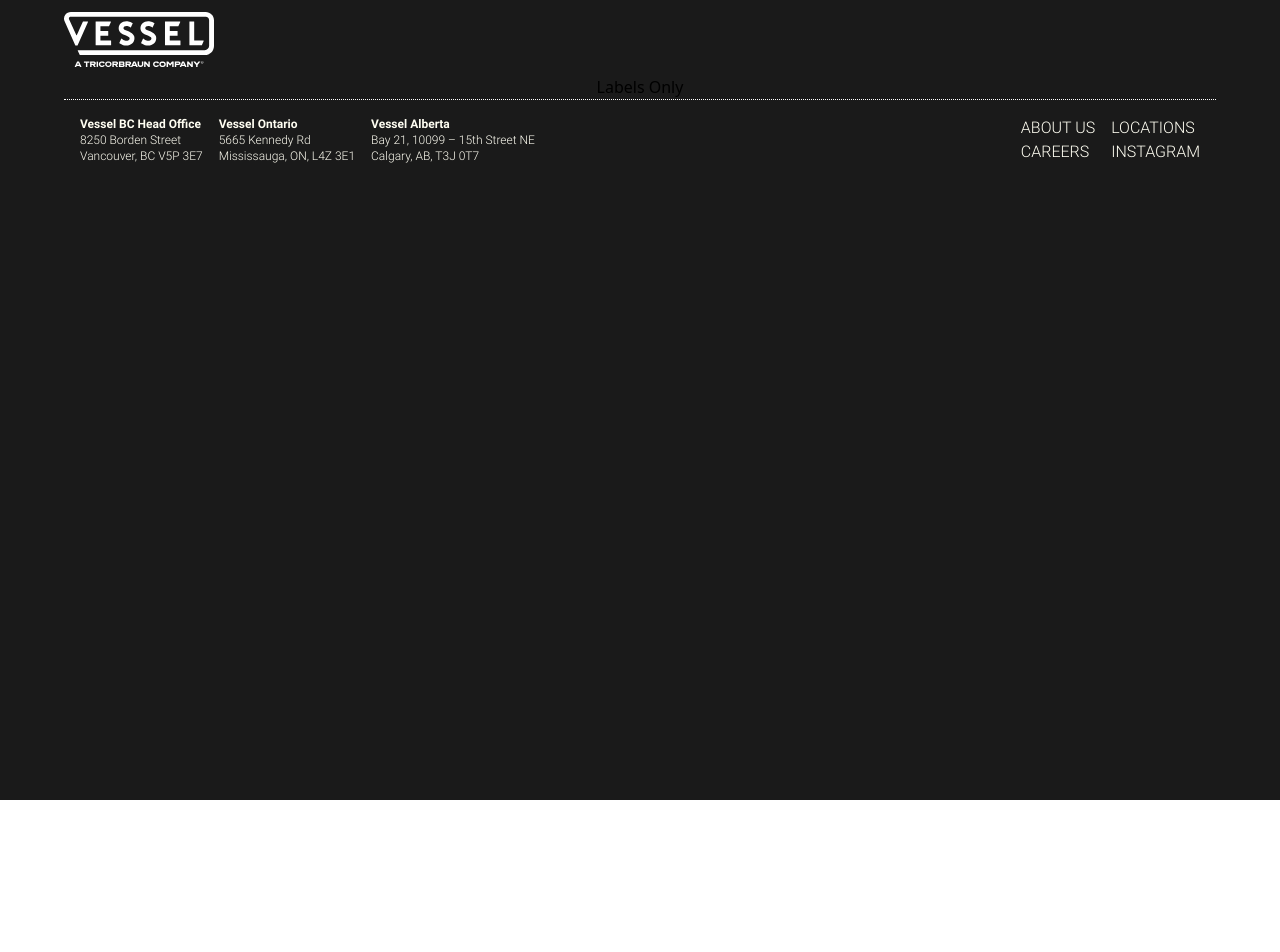
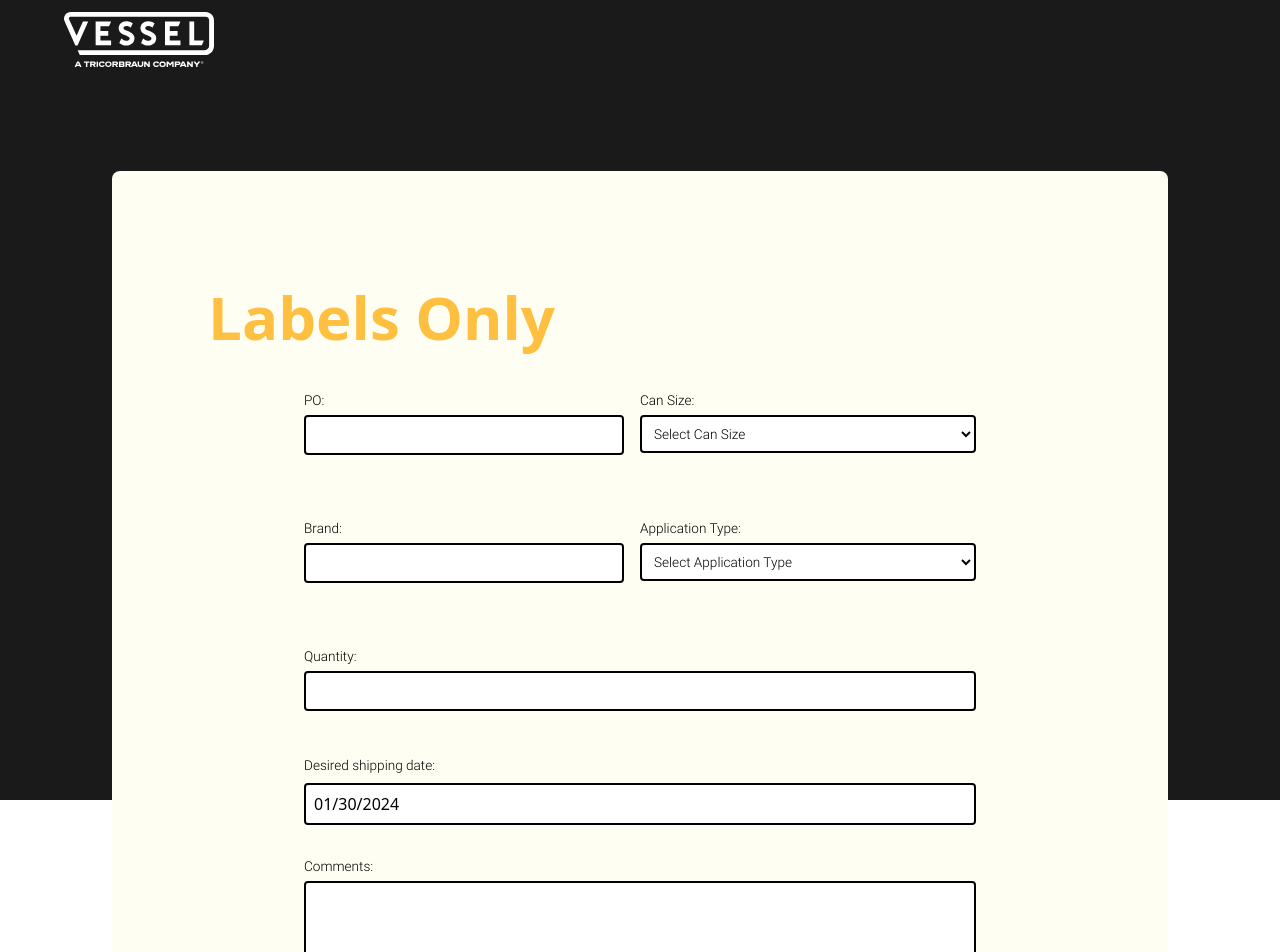
Before and after one commit to VesselPackaging/vesselsite_nextjs, a Next.js app: page /order/labelsonly/reorder in a window 1280 px wide. Shown: the top 952 px of the page. Before the commit the page ends 800 px from the top, so only its background shows below. Built offline with nearby package versions, Linux system fonts and the light colour scheme; a web font is replaced by a local one.

Commit message:
add LabelQty and labelonly reorder and fix formatting anomolies

```diff
--- a/app/order/canapp/page.jsx
+++ b/app/order/canapp/page.jsx
@@ -13,7 +13,7 @@
 import CopackerEmail from '../../../components/forms/inputs/CopackerEmail';
 import Comments from '../../../components/forms/inputs/Comments';
 
-const CanApp = ({location}) => {
+const CanApp = () => {
   const router = useRouter();
   const [submitting, setSubmitting] = useState(false);
   const order = useOrderStore(state => state.order);
--- a/app/order/labelsonly/reorder/page.jsx
+++ b/app/order/labelsonly/reorder/page.jsx
@@ -1,9 +1,98 @@
-import React from 'react'
+"use client";
+import React, { useState, useEffect } from 'react';
+import { useRouter } from 'next/navigation';
+import { useOrderStore } from 'utils/state/store/Order.js';
+import DatePickerSection from '@components/forms/inputs/DatePickerSection';
+import PO from '../../../../components/forms/inputs/PO';
+import ApplicationType from '../../../../components/forms/inputs/ApplicationType';
+import CanSize from '../../../../components/forms/inputs/CanSize';
+import Brand from '../../../../components/forms/inputs/Brand';
+import LabelQty from '@components/forms/inputs/LabelQty';
+import Comments from '../../../../components/forms/inputs/Comments';
 
 const LabelsOnlyReorder = () => {
-  return (
-    <div>Labels Only</div>
-  )
-}
+  const router = useRouter();
+  const [submitting, setSubmitting] = useState(false);
+  const order = useOrderStore(state => state.order);
+  const setField = useOrderStore(state => state.setField);
 
-export default LabelsOnlyReorder
+  const handleSubmit = async (event) => {
+    event.preventDefault();
+
+    const url = process.env.zapier_URL;
+    setSubmitting(true);
+
+    try {
+      const response = await fetch(url, {
+        method: 'POST',
+        headers: {
+          'Content-Type': 'application/json',
+        },
+        body: JSON.stringify(order),
+      });
+
+      if (!response.ok) {
+        throw new Error(`HTTP error! status: ${response.status}`);
+      }
+
+      // Do something with the response if needed
+
+    } catch (error) {
+      console.error('There was a problem with the fetch operation: ', error);
+    } finally {
+      setSubmitting(false);
+    }
+  };
+
+
+return (
+  <section className="flex-start flex-col w-11/12 max-w-full bg-vp-orchid rounded-lg p-24 small_scrn_less_padding my-24 mx-60">
+    <h1 className="head_text text-left">
+      <span className="text-vp-yellow">Labels Only</span>
+    </h1>
+    <form onSubmit={handleSubmit} className="mt-10 mb-10 w-full max-w-2xl mx-auto flex flex-col gap-7">
+    <div className="flex mb-4 flex-column-below-900">
+      <div className='w-1/2 width-100-below-900'>
+      <PO />
+      </div>
+      <div className='w-1/2 width-100-below-900'>
+      <CanSize/>
+      </div>
+    </div>
+
+    <div className="flex mb-4 flex-column-below-900">
+    <div className='w-1/2 width-100-below-900'>
+      <Brand />
+      </div>
+      <div className='w-1/2 width-100-below-900'>
+      <ApplicationType />
+      </div>
+    </div>
+    <div>
+      <LabelQty />
+    </div>
+
+    <div>
+        <DatePickerSection />
+    </div>
+
+    <div>
+      <Comments />
+    </div>
+
+
+      <div className="flex-end mx-3 mb-5 gap-4">
+        <button
+          type="submit"
+          className="bg-blue-500 hover:bg-blue-700 text-white font-bold py-2 px-4 rounded"
+          disabled={submitting}
+        >
+          {submitting ? 'Submitting...' : 'Submit'}
+        </button>
+      </div>
+    </form>
+  </section>
+);
+};
+
+export default LabelsOnlyReorder;
--- a/components/forms/formSections/ShippingDetails.jsx
+++ b/components/forms/formSections/ShippingDetails.jsx
@@ -1,18 +1,11 @@
 import React, { useState } from 'react';
 import { useOrderStore } from 'utils/state/store/Order.js';
-import { DatePickerSection } from '../inputs/DatePickerSection';
+import DatePickerSection from '../inputs/DatePickerSection';
 
 const ShippingDetails = () => {
   const { setField, order } = useOrderStore();
-  const [date, setDate] = useState(new Date());
   const [dunnageType, setDunnageType] = useState('');
   const [deliveryMethod, setDeliveryMethod] = useState('');
-
-  const handleDateSelect = (date) => {
-    setDate(date);
-      const formattedDate = date.toLocaleDateString('en-GB');
-      setField('date', formattedDate);
-  };
 
   const handleDunnageTypeChange = (e) => {
     const value = e.target.value;
@@ -30,9 +23,9 @@
     <>
       <div className="max-w-screen-md mx-auto bg-grey-below-900">
         <h2 className="text-left text-vp-blue mb-4">Shipping Details</h2>
-        <div className="flex mb-4 flex-column-below-900">
-          <div className="w-1/3 mx-2 width-100-below-900">
-            <DatePickerSection handleDate={handleDateSelect}/>
+        <div className="flex flex-column-below-900">
+          <div className="w-1/3 width-100-below-900">
+            <DatePickerSection />
           </div>
 
           <div className="w-1/3 mx-2 width-100-below-900">
--- a/components/forms/inputs/ApplicationType.jsx
+++ b/components/forms/inputs/ApplicationType.jsx
@@ -9,7 +9,7 @@
   };
   return (
     <div className="flex mb-4">
-      <div className="w-full mr-4">
+      <div className="w-full">
       <label className="vessel_input_label">
           Application Type:
             <select className="vessel_input" onChange={handleApplicationChange}>
--- a/components/forms/inputs/Comments.jsx
+++ b/components/forms/inputs/Comments.jsx
@@ -17,7 +17,7 @@
 
   return (
     <div className="flex mb-4 bg-grey-below-900">
-      <div className="w-full mr-4">
+      <div className="w-full">
         <label className="vessel_input_label">
           Comments:
           <textarea
--- a/components/forms/inputs/DatePickerSection.jsx
+++ b/components/forms/inputs/DatePickerSection.jsx
@@ -1,19 +1,25 @@
 import React, { useState } from "react";
+import { useOrderStore } from 'utils/state/store/Order.js';
 import DatePicker from "react-datepicker";
 
 import "react-datepicker/dist/react-datepicker.css";
 
-export const DatePickerSection = ({handleDate}) => {
+const DatePickerSection = () => {
     const [startDate, setStartDate] = useState(new Date());
-    const handle = (date) => {
-      console.log('date' + date);
-        setStartDate(date);
-        handleDate(date);
-    }
+    const { setField, order } = useOrderStore();
+    const [date, setDate] = useState(new Date());
+    const handleDateSelect = (date) => {
+      setStartDate(date);
+      setDate(date);
+        const formattedDate = date.toLocaleDateString('en-GB');
+        setField('date', formattedDate);
+    };
     return (
-      <label className="vessel_input_label">
-         Desired shipping date:
-         <DatePicker className="vessel_input" selected={startDate} onSelect={handle} onChange={(date) => setStartDate(date)} />
-          </label>
+      <div className="flex flex-col width-100-below-900">
+        <label className="font-roboto text-small mb-1 leading-5 text-black tracking-normal">Desired shipping date:</label>
+        <DatePicker wrapperClassName="leading-4" className="vessel_input" selected={startDate} onSelect={handleDateSelect} onChange={(date) => setStartDate(date)} />
+      </div>
     );
   };
+
+export default DatePickerSection;
--- /dev/null
+++ b/components/forms/inputs/LabelQty.jsx
@@ -0,0 +1,51 @@
+import React, { useState, useEffect } from 'react';
+import { useOrderStore } from 'utils/state/store/Order.js';
+
+const LabelQty = () => {
+    const setField = useOrderStore(state => state.setField);
+    const order = useOrderStore(state => state.order);
+
+    const [inputValue, setInputValue] = useState('');
+    const [min, setMin] = useState(0);
+
+    useEffect(() => {
+        if (order.application === 'Shrink Sleeve') {
+            setMin(15000);
+        } else if (order.application === 'PSL') {
+            setMin(1200);
+        }
+    }, [order.application]);
+
+    const handleQtyChange = (e) => {
+        const value = e.target.value;
+        setInputValue(value);
+        setField('numberOfCans', value);
+    };
+
+    return (
+        <div className="flex mb-4">
+            <div className="w-full">
+                <label className="vessel_input_label">
+                    Quantity:
+                    <input
+                        type="number"
+                        min={min}
+                        value={inputValue}
+                        onChange={handleQtyChange}
+                        onKeyPress={(e) => {
+                            if (!/[0-9]/.test(e.key)) {
+                              e.preventDefault();
+                            }
+                          }}
+                        className="vessel_input"
+                    />
+                </label>
+                {inputValue && inputValue < min && (
+                    <p className="text-red-500 text-xs mt-1">Minimum for {order.application} is {min}</p>
+                )}
+            </div>
+        </div>
+    )
+}
+
+export default LabelQty
```
